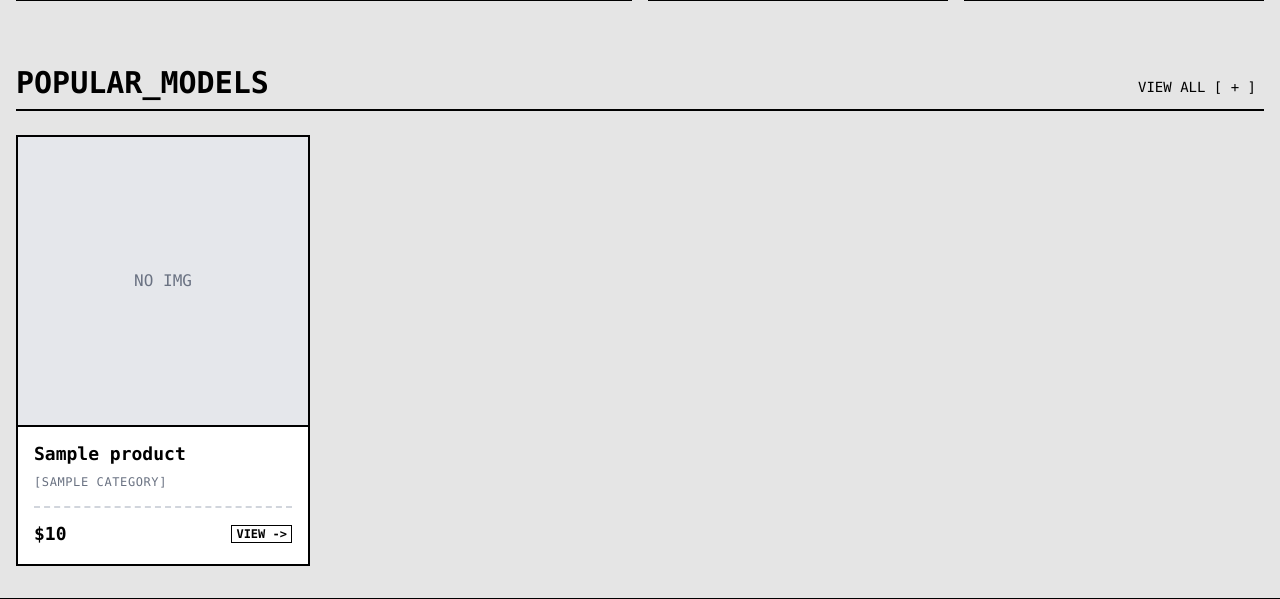
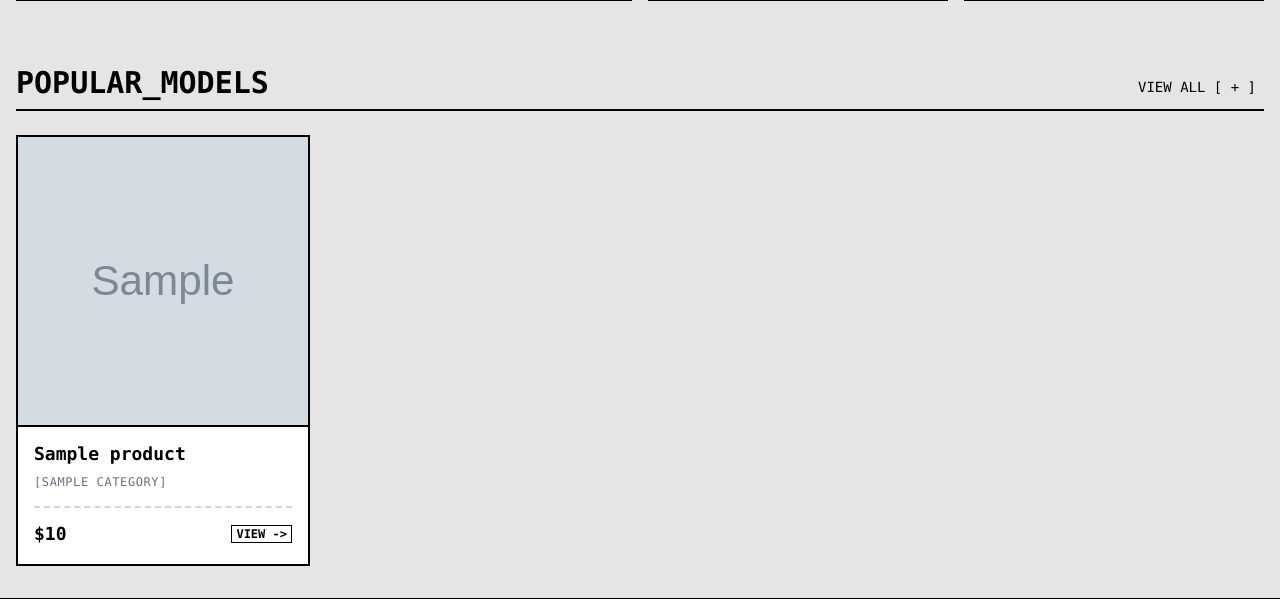
Before and after one commit to x0ryz/qwerty, a Django app: page / in a window 1280 px wide. Shown: the part 697-1296 px from the top of the page. Run offline with Django 5.2, Linux system fonts and the light colour scheme; tables that the repository leaves empty hold one stand-in row (values such as "Sample post"); grey boxes marked "Sample" are stand-in pictures; parts of the project's set-up code (start-up, migrations or seed data) failed here and were passed over.

Commit message:
refactor(product): remove unused get_main_image_url method and update image rendering in index template

```diff
--- a/apps/catalog/models.py
+++ b/apps/catalog/models.py
@@ -50,12 +50,6 @@ class Product(models.Model):
 
     def get_absolute_url(self):
         return reverse("catalog:product_detail", args=[self.slug])
-
-    def get_main_image_url(self):
-        img = self.images.filter(is_main=True).first()
-        if not img:
-            img = self.images.first()
-        return img.image.url if img else '/static/img/no-image.png'
 
     class Meta:
         ordering = ["name"]
--- a/apps/pages/templates/pages/index.html
+++ b/apps/pages/templates/pages/index.html
@@ -67,8 +67,8 @@
                     <a href="{{ product.get_absolute_url }}" class="group block h-full">
                         <div class="bg-white border-2 border-black h-full flex flex-col transition-transform hover:-translate-y-1 shadow-hard-sm hover:shadow-hard">
                             <div class="relative border-b-2 border-black aspect-square overflow-hidden bg-gray-100">
-                                {% if product.image %}
-                                    <img src="{{ product.image.url }}" alt="{{ product.name }}" class="w-full h-full object-cover transition-transform duration-300" />
+                                {% if product.main_img_list %}
+                                    <img src="{{ product.main_img_list.0.image.url }}" alt="{{ product.name }}" class="w-full h-full object-cover transition-transform duration-300" />
                                 {% else %}
                                     <div class="w-full h-full flex items-center justify-center bg-gray-200 text-gray-500">NO IMG</div>
                                 {% endif %}
```
